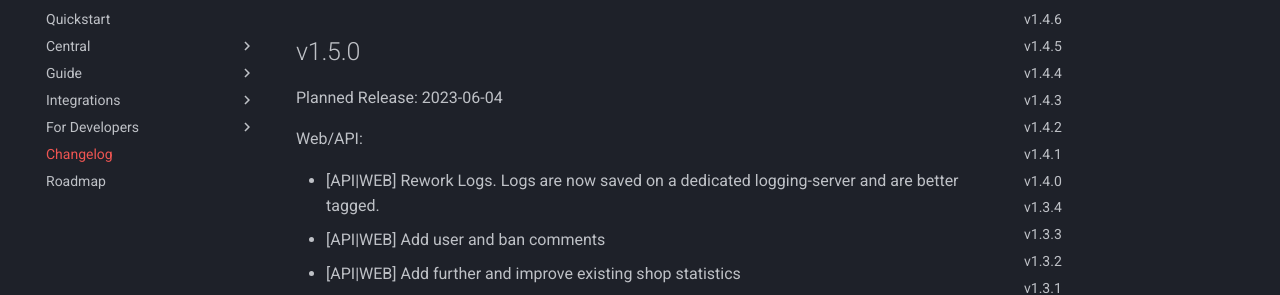
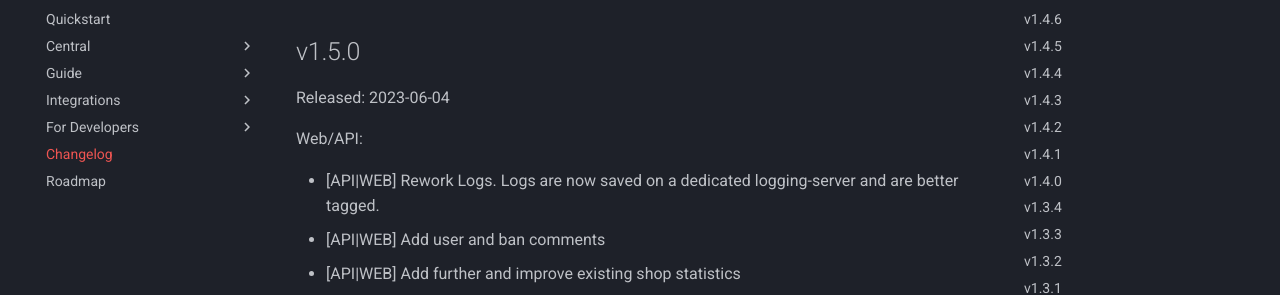
Before and after one commit to nyx-project/vyhub-documentation, an MkDocs documentation site: the page built from docs/changelog.md, in a window 1280 px wide and 900 px high. Shown: the part 146-441 px from the top of the window. Built offline with MkDocs 1.6.1 and Material for MkDocs 9.7.7, drawn with Linux system fonts in a browser that asks for light colours; the version menu is left out.

Commit message:
Update changelog

```diff
--- a/docs/changelog.md
+++ b/docs/changelog.md
@@ -2,7 +2,7 @@
 
 ## v1.5.0
 
-Planned Release: 2023-06-04
+Released: 2023-06-04
 
 Web/API:
 
```
